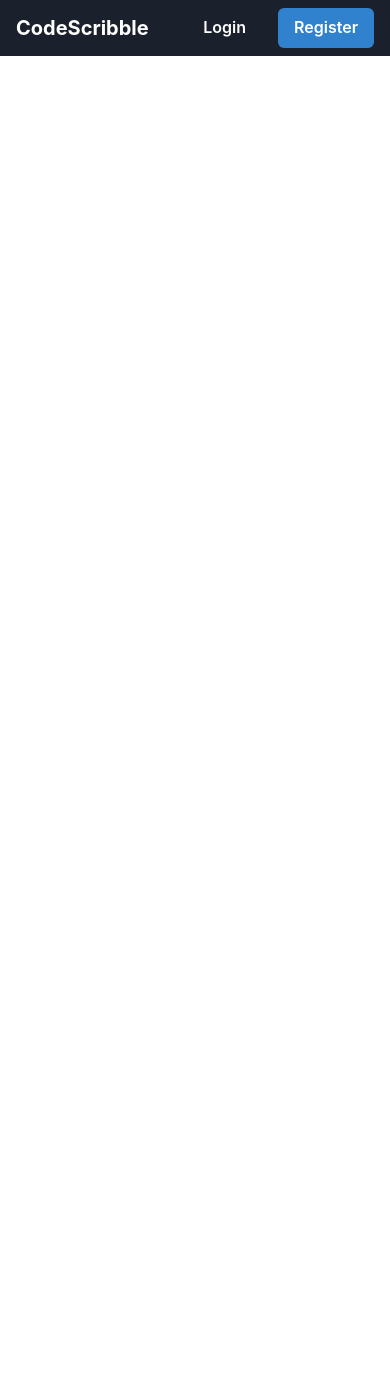
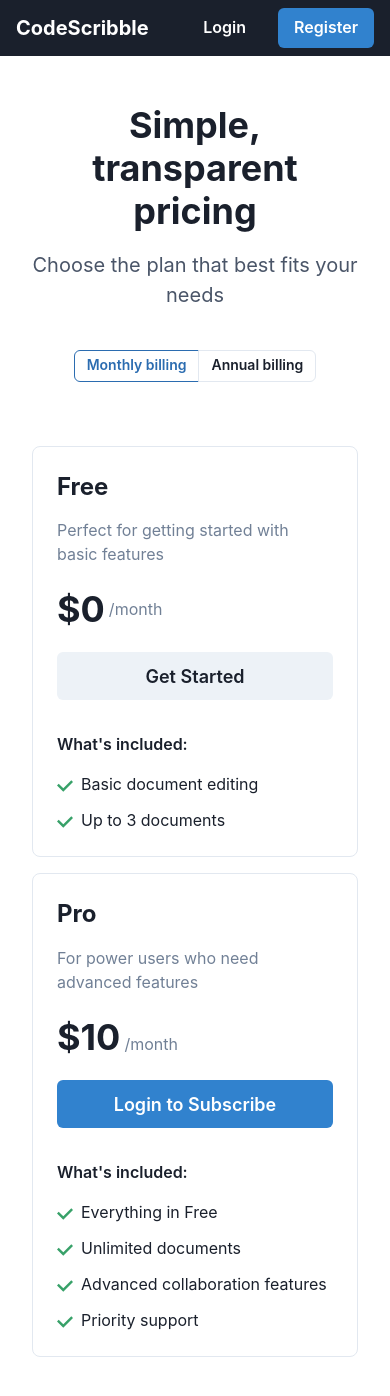
Before and after one commit to NickSavage/shared-text-editor, a React (Vite) app in the folder frontend/: page /pricing in a window 390 px wide. Shown: the top 1396 px of the page. Before the commit the page ends 844 px from the top, so only its background shows below. Built offline with nearby package versions, Linux system fonts and the light colour scheme; no server answers.

Commit message:
subscriptions on frontend

```diff
--- a/frontend/src/App.tsx
+++ b/frontend/src/App.tsx
@@ -1,32 +1,65 @@
-import { ChakraProvider } from '@chakra-ui/react';
 import { BrowserRouter as Router, Routes, Route } from 'react-router-dom';
-import axios from 'axios';
 import { AuthProvider } from './context/AuthContext';
+import { SubscriptionProvider } from './context/SubscriptionContext';
+import Navbar from './components/Navbar';
 import Login from './pages/Login';
 import Register from './pages/Register';
+import Editor from './pages/Editor';
 import DocumentList from './pages/DocumentList';
-import Editor from './pages/Editor';
 import PrivateRoute from './components/PrivateRoute';
-import Navbar from './components/Navbar';
-
-// Set default axios base URL
-axios.defaults.baseURL = import.meta.env.VITE_API_URL || 'http://localhost:3000';
+import Pricing from './pages/Pricing';
+import SubscriptionSuccess from './pages/SubscriptionSuccess';
+import SubscriptionCancel from './pages/SubscriptionCancel';
 
 function App() {
   return (
-    <ChakraProvider>
+    <Router>
       <AuthProvider>
-        <Router>
-          <Navbar />
-          <Routes>
-            <Route path="/login" element={<Login />} />
-            <Route path="/register" element={<Register />} />
-            <Route path="/" element={<PrivateRoute><DocumentList /></PrivateRoute>} />
-            <Route path="/document/:share_id" element={<Editor />} />
-          </Routes>
-        </Router>
+        <SubscriptionProvider>
+          <div className="min-h-screen bg-gray-50">
+            <Navbar />
+            <Routes>
+              <Route path="/login" element={<Login />} />
+              <Route path="/register" element={<Register />} />
+              <Route path="/pricing" element={<Pricing />} />
+              <Route
+                path="/documents"
+                element={
+                  <PrivateRoute>
+                    <DocumentList />
+                  </PrivateRoute>
+                }
+              />
+              <Route
+                path="/editor/:id"
+                element={
+                  <PrivateRoute>
+                    <Editor />
+                  </PrivateRoute>
+                }
+              />
+              <Route
+                path="/subscription/success"
+                element={
+                  <PrivateRoute>
+                    <SubscriptionSuccess />
+                  </PrivateRoute>
+                }
+              />
+              <Route
+                path="/subscription/cancel"
+                element={
+                  <PrivateRoute>
+                    <SubscriptionCancel />
+                  </PrivateRoute>
+                }
+              />
+              <Route path="/" element={<Pricing />} />
+            </Routes>
+          </div>
+        </SubscriptionProvider>
       </AuthProvider>
-    </ChakraProvider>
+    </Router>
   );
 }
 
--- /dev/null
+++ b/frontend/src/context/SubscriptionContext.tsx
@@ -0,0 +1,70 @@
+import { createContext, useContext, useState, useEffect, ReactNode } from 'react';
+import axios from 'axios';
+import { useAuth } from './AuthContext';
+
+interface SubscriptionStatus {
+    status: 'active' | 'inactive' | 'canceled';
+    planType: string | null;
+    currentPeriodEnd: string | null;
+}
+
+interface SubscriptionContextType {
+    subscriptionStatus: SubscriptionStatus | null;
+    isLoading: boolean;
+    refreshStatus: () => Promise<void>;
+}
+
+const SubscriptionContext = createContext<SubscriptionContextType | null>(null);
+
+export const useSubscription = () => {
+    const context = useContext(SubscriptionContext);
+    if (!context) {
+        throw new Error('useSubscription must be used within a SubscriptionProvider');
+    }
+    return context;
+};
+
+export const SubscriptionProvider = ({ children }: { children: ReactNode }) => {
+    const [subscriptionStatus, setSubscriptionStatus] = useState<SubscriptionStatus | null>(null);
+    const [isLoading, setIsLoading] = useState(true);
+    const { token } = useAuth();
+
+    const fetchSubscriptionStatus = async () => {
+        if (!token) {
+            setSubscriptionStatus(null);
+            setIsLoading(false);
+            return;
+        }
+
+        try {
+            const response = await axios.get('http://localhost:3000/api/subscription/status', {
+                headers: {
+                    'Authorization': `Bearer ${token}`,
+                },
+            });
+            setSubscriptionStatus(response.data);
+        } catch (error) {
+            console.error('Error fetching subscription status:', error);
+            setSubscriptionStatus(null);
+        } finally {
+            setIsLoading(false);
+        }
+    };
+
+    useEffect(() => {
+        fetchSubscriptionStatus();
+    }, [token]);
+
+    const refreshStatus = async () => {
+        setIsLoading(true);
+        await fetchSubscriptionStatus();
+    };
+
+    return (
+        <SubscriptionContext.Provider value={{ subscriptionStatus, isLoading, refreshStatus }}>
+            {children}
+        </SubscriptionContext.Provider>
+    );
+};
+
+export default SubscriptionContext;
--- a/frontend/src/pages/Pricing.tsx
+++ b/frontend/src/pages/Pricing.tsx
@@ -1,10 +1,30 @@
 import React, { useState } from 'react';
 import { useNavigate } from 'react-router-dom';
 import { useAuth } from '../context/AuthContext';
+import { useSubscription } from '../context/SubscriptionContext';
+import {
+    Box,
+    Button,
+    Container,
+    Flex,
+    Heading,
+    Text,
+    VStack,
+    HStack,
+    Stack,
+    Badge,
+    List,
+    ListItem,
+    ListIcon,
+    useColorModeValue,
+    ButtonGroup,
+} from '@chakra-ui/react';
+import { CheckIcon } from '@chakra-ui/icons';
 
 const Pricing: React.FC = () => {
     const navigate = useNavigate();
     const { user } = useAuth();
+    const { subscriptionStatus, isLoading } = useSubscription();
     const [billingInterval, setBillingInterval] = useState<'monthly' | 'annual'>('monthly');
 
     const handleSubscribe = async () => {
@@ -29,134 +49,177 @@ const Pricing: React.FC = () => {
         }
     };
 
+    const isSubscribed = subscriptionStatus?.status === 'active';
+    const isSubscriptionCanceled = subscriptionStatus?.status === 'canceled';
+
     return (
-        <div className="min-h-screen bg-gray-100 py-12 px-4 sm:px-6 lg:px-8">
-            <div className="max-w-7xl mx-auto">
-                <div className="text-center">
-                    <h2 className="text-3xl font-extrabold text-gray-900 sm:text-4xl">
+        <Box py={12} px={4}>
+            <Container maxW="7xl">
+                <VStack spacing={4} textAlign="center">
+                    <Heading as="h2" size="2xl">
                         Simple, transparent pricing
-                    </h2>
-                    <p className="mt-4 text-xl text-gray-600">
+                    </Heading>
+                    <Text fontSize="xl" color="gray.600">
                         Choose the plan that best fits your needs
-                    </p>
-                    <div className="mt-6">
-                        <div className="relative self-center rounded-lg bg-gray-200 p-0.5 flex sm:mt-8">
-                            <button
-                                type="button"
-                                className={`relative w-1/2 rounded-md py-2 text-sm font-medium whitespace-nowrap focus:outline-none ${
-                                    billingInterval === 'monthly'
-                                        ? 'bg-white border-gray-200 shadow-sm text-gray-900'
-                                        : 'border border-transparent text-gray-700'
-                                }`}
+                    </Text>
+                    {!isLoading && isSubscribed && (
+                        <VStack spacing={2}>
+                            <Badge colorScheme="green" p={2} borderRadius="full">
+                                Active Subscription
+                            </Badge>
+                            {subscriptionStatus?.currentPeriodEnd && (
+                                <Text fontSize="sm" color="gray.500">
+                                    Next billing date: {new Date(subscriptionStatus.currentPeriodEnd).toLocaleDateString()}
+                                </Text>
+                            )}
+                        </VStack>
+                    )}
+                    {!isLoading && isSubscriptionCanceled && (
+                        <VStack spacing={2}>
+                            <Badge colorScheme="yellow" p={2} borderRadius="full">
+                                Subscription Canceled
+                            </Badge>
+                            {subscriptionStatus?.currentPeriodEnd && (
+                                <Text fontSize="sm" color="gray.500">
+                                    Access until: {new Date(subscriptionStatus.currentPeriodEnd).toLocaleDateString()}
+                                </Text>
+                            )}
+                        </VStack>
+                    )}
+                    <ButtonGroup size="sm" isAttached variant="outline" mt={6}>
+                        <Button
                             onClick={() => setBillingInterval('monthly')}
+                            colorScheme={billingInterval === 'monthly' ? 'blue' : 'gray'}
                         >
                             Monthly billing
-                            </button>
-                            <button
-                                type="button"
-                                className={`relative w-1/2 rounded-md py-2 text-sm font-medium whitespace-nowrap focus:outline-none ${
-                                    billingInterval === 'annual'
-                                        ? 'bg-white border-gray-200 shadow-sm text-gray-900'
-                                        : 'border border-transparent text-gray-700'
-                                }`}
+                        </Button>
+                        <Button
                             onClick={() => setBillingInterval('annual')}
+                            colorScheme={billingInterval === 'annual' ? 'blue' : 'gray'}
                         >
                             Annual billing
-                            </button>
-                        </div>
-                    </div>
-                </div>
+                        </Button>
+                    </ButtonGroup>
+                </VStack>
 
-                <div className="mt-12 space-y-4 sm:mt-16 sm:space-y-0 sm:grid sm:grid-cols-2 sm:gap-6 lg:max-w-4xl lg:mx-auto">
+                <Stack
+                    direction={{ base: 'column', md: 'row' }}
+                    spacing={{ base: 4, lg: 6 }}
+                    mt={16}
+                    maxW="4xl"
+                    mx="auto"
+                >
                     {/* Free Tier */}
-                    <div className="border border-gray-200 rounded-lg shadow-sm divide-y divide-gray-200">
-                        <div className="p-6">
-                            <h3 className="text-lg font-medium text-gray-900">Free</h3>
-                            <p className="mt-4 text-sm text-gray-500">Perfect for getting started with basic features</p>
-                            <p className="mt-8">
-                                <span className="text-4xl font-extrabold text-gray-900">$0</span>
-                                <span className="text-base font-medium text-gray-500">/month</span>
-                            </p>
-                            <button
-                                className="mt-8 block w-full bg-gray-800 text-white rounded-md py-2 text-sm font-semibold hover:bg-gray-900"
+                    <Box
+                        flex={1}
+                        p={6}
+                        border="1px"
+                        borderColor="gray.200"
+                        borderRadius="lg"
+                        bg={useColorModeValue('white', 'gray.800')}
+                    >
+                        <VStack spacing={4} align="stretch">
+                            <Heading size="lg">Free</Heading>
+                            <Text color="gray.500">Perfect for getting started with basic features</Text>
+                            <HStack spacing={1}>
+                                <Text fontSize="4xl" fontWeight="bold">$0</Text>
+                                <Text color="gray.500">/month</Text>
+                            </HStack>
+                            <Button
+                                colorScheme="gray"
+                                size="lg"
                                 onClick={() => navigate('/documents')}
                             >
                                 Get Started
-                            </button>
-                        </div>
-                        <div className="px-6 pt-6 pb-8">
-                            <h4 className="text-sm font-medium text-gray-900 tracking-wide">What's included:</h4>
-                            <ul className="mt-6 space-y-4">
-                                <li className="flex space-x-3">
-                                    <svg className="flex-shrink-0 h-5 w-5 text-green-500" fill="currentColor" viewBox="0 0 20 20">
-                                        <path fillRule="evenodd" d="M16.707 5.293a1 1 0 010 1.414l-8 8a1 1 0 01-1.414 0l-4-4a1 1 0 011.414-1.414L8 12.586l7.293-7.293a1 1 0 011.414 0z" clipRule="evenodd" />
-                                    </svg>
-                                    <span className="text-sm text-gray-500">Basic document editing</span>
-                                </li>
-                                <li className="flex space-x-3">
-                                    <svg className="flex-shrink-0 h-5 w-5 text-green-500" fill="currentColor" viewBox="0 0 20 20">
-                                        <path fillRule="evenodd" d="M16.707 5.293a1 1 0 010 1.414l-8 8a1 1 0 01-1.414 0l-4-4a1 1 0 011.414-1.414L8 12.586l7.293-7.293a1 1 0 011.414 0z" clipRule="evenodd" />
-                                    </svg>
-                                    <span className="text-sm text-gray-500">Up to 3 documents</span>
-                                </li>
-                            </ul>
-                        </div>
-                    </div>
+                            </Button>
+                            <Box pt={4}>
+                                <Text fontWeight="semibold" mb={4}>What's included:</Text>
+                                <List spacing={3}>
+                                    <ListItem>
+                                        <ListIcon as={CheckIcon} color="green.500" />
+                                        Basic document editing
+                                    </ListItem>
+                                    <ListItem>
+                                        <ListIcon as={CheckIcon} color="green.500" />
+                                        Up to 3 documents
+                                    </ListItem>
+                                </List>
+                            </Box>
+                        </VStack>
+                    </Box>
 
                     {/* Pro Tier */}
-                    <div className="border border-gray-200 rounded-lg shadow-sm divide-y divide-gray-200">
-                        <div className="p-6">
-                            <h3 className="text-lg font-medium text-gray-900">Pro</h3>
-                            <p className="mt-4 text-sm text-gray-500">For power users who need advanced features</p>
-                            <p className="mt-8">
-                                <span className="text-4xl font-extrabold text-gray-900">
+                    <Box
+                        flex={1}
+                        p={6}
+                        border="1px"
+                        borderColor="gray.200"
+                        borderRadius="lg"
+                        bg={useColorModeValue('white', 'gray.800')}
+                    >
+                        <VStack spacing={4} align="stretch">
+                            <Heading size="lg">Pro</Heading>
+                            <Text color="gray.500">For power users who need advanced features</Text>
+                            <HStack spacing={1} align="baseline">
+                                <Text fontSize="4xl" fontWeight="bold">
                                     ${billingInterval === 'monthly' ? '10' : '100'}
-                                </span>
-                                <span className="text-base font-medium text-gray-500">/{billingInterval === 'monthly' ? 'month' : 'year'}</span>
+                                </Text>
+                                <Text color="gray.500">/{billingInterval === 'monthly' ? 'month' : 'year'}</Text>
                                 {billingInterval === 'annual' && (
-                                    <span className="ml-2 text-sm text-green-500">Save 17%</span>
+                                    <Badge colorScheme="green" ml={2}>Save 17%</Badge>
                                 )}
-                            </p>
-                            <button
-                                className="mt-8 block w-full bg-indigo-600 text-white rounded-md py-2 text-sm font-semibold hover:bg-indigo-700"
+                            </HStack>
+                            {!user ? (
+                                <Button
+                                    colorScheme="blue"
+                                    size="lg"
+                                    onClick={() => navigate('/login')}
+                                >
+                                    Login to Subscribe
+                                </Button>
+                            ) : isSubscribed ? (
+                                <Button
+                                    colorScheme="red"
+                                    size="lg"
+                                    onClick={() => window.location.href = 'https://billing.stripe.com/p/login/test'}
+                                >
+                                    Manage Subscription
+                                </Button>
+                            ) : (
+                                <Button
+                                    colorScheme="blue"
+                                    size="lg"
                                     onClick={handleSubscribe}
                                 >
-                                Subscribe
-                            </button>
-                        </div>
-                        <div className="px-6 pt-6 pb-8">
-                            <h4 className="text-sm font-medium text-gray-900 tracking-wide">What's included:</h4>
-                            <ul className="mt-6 space-y-4">
-                                <li className="flex space-x-3">
-                                    <svg className="flex-shrink-0 h-5 w-5 text-green-500" fill="currentColor" viewBox="0 0 20 20">
-                                        <path fillRule="evenodd" d="M16.707 5.293a1 1 0 010 1.414l-8 8a1 1 0 01-1.414 0l-4-4a1 1 0 011.414-1.414L8 12.586l7.293-7.293a1 1 0 011.414 0z" clipRule="evenodd" />
-                                    </svg>
-                                    <span className="text-sm text-gray-500">Everything in Free</span>
-                                </li>
-                                <li className="flex space-x-3">
-                                    <svg className="flex-shrink-0 h-5 w-5 text-green-500" fill="currentColor" viewBox="0 0 20 20">
-                                        <path fillRule="evenodd" d="M16.707 5.293a1 1 0 010 1.414l-8 8a1 1 0 01-1.414 0l-4-4a1 1 0 011.414-1.414L8 12.586l7.293-7.293a1 1 0 011.414 0z" clipRule="evenodd" />
-                                    </svg>
-                                    <span className="text-sm text-gray-500">Unlimited documents</span>
-                                </li>
-                                <li className="flex space-x-3">
-                                    <svg className="flex-shrink-0 h-5 w-5 text-green-500" fill="currentColor" viewBox="0 0 20 20">
-                                        <path fillRule="evenodd" d="M16.707 5.293a1 1 0 010 1.414l-8 8a1 1 0 01-1.414 0l-4-4a1 1 0 011.414-1.414L8 12.586l7.293-7.293a1 1 0 011.414 0z" clipRule="evenodd" />
-                                    </svg>
-                                    <span className="text-sm text-gray-500">Advanced collaboration features</span>
-                                </li>
-                                <li className="flex space-x-3">
-                                    <svg className="flex-shrink-0 h-5 w-5 text-green-500" fill="currentColor" viewBox="0 0 20 20">
-                                        <path fillRule="evenodd" d="M16.707 5.293a1 1 0 010 1.414l-8 8a1 1 0 01-1.414 0l-4-4a1 1 0 011.414-1.414L8 12.586l7.293-7.293a1 1 0 011.414 0z" clipRule="evenodd" />
-                                    </svg>
-                                    <span className="text-sm text-gray-500">Priority support</span>
-                                </li>
-                            </ul>
-                        </div>
-                    </div>
-                </div>
-            </div>
-        </div>
+                                    {isSubscriptionCanceled ? 'Resubscribe' : 'Subscribe'}
+                                </Button>
+                            )}
+                            <Box pt={4}>
+                                <Text fontWeight="semibold" mb={4}>What's included:</Text>
+                                <List spacing={3}>
+                                    <ListItem>
+                                        <ListIcon as={CheckIcon} color="green.500" />
+                                        Everything in Free
+                                    </ListItem>
+                                    <ListItem>
+                                        <ListIcon as={CheckIcon} color="green.500" />
+                                        Unlimited documents
+                                    </ListItem>
+                                    <ListItem>
+                                        <ListIcon as={CheckIcon} color="green.500" />
+                                        Advanced collaboration features
+                                    </ListItem>
+                                    <ListItem>
+                                        <ListIcon as={CheckIcon} color="green.500" />
+                                        Priority support
+                                    </ListItem>
+                                </List>
+                            </Box>
+                        </VStack>
+                    </Box>
+                </Stack>
+            </Container>
+        </Box>
     );
 };
 
--- a/frontend/src/pages/SubscriptionSuccess.tsx
+++ b/frontend/src/pages/SubscriptionSuccess.tsx
@@ -1,54 +1,59 @@
 import React, { useEffect } from 'react';
 import { useNavigate, useSearchParams } from 'react-router-dom';
+import { useSubscription } from '../context/SubscriptionContext';
+import {
+    Box,
+    Container,
+    VStack,
+    Heading,
+    Text,
+    Button,
+    Circle,
+    Icon,
+} from '@chakra-ui/react';
+import { CheckIcon } from '@chakra-ui/icons';
 
 const SubscriptionSuccess: React.FC = () => {
     const navigate = useNavigate();
     const [searchParams] = useSearchParams();
     const sessionId = searchParams.get('session_id');
+    const { refreshStatus } = useSubscription();
 
     useEffect(() => {
+        // Refresh subscription status when the page loads
+        refreshStatus();
+
         const timer = setTimeout(() => {
             navigate('/documents');
         }, 5000);
 
         return () => clearTimeout(timer);
-    }, [navigate]);
+    }, [navigate, refreshStatus]);
 
     return (
-        <div className="min-h-screen bg-gray-100 flex flex-col justify-center py-12 sm:px-6 lg:px-8">
-            <div className="mt-8 sm:mx-auto sm:w-full sm:max-w-md">
-                <div className="bg-white py-8 px-4 shadow sm:rounded-lg sm:px-10">
-                    <div className="text-center">
-                        <svg
-                            className="mx-auto h-12 w-12 text-green-600"
-                            fill="none"
-                            stroke="currentColor"
-                            viewBox="0 0 48 48"
+        <Box minH="100vh" bg="gray.50" py={12}>
+            <Container maxW="md">
+                <Box bg="white" p={8} shadow="md" rounded="lg">
+                    <VStack spacing={6}>
+                        <Circle size="12" bg="green.100">
+                            <Icon as={CheckIcon} w={6} h={6} color="green.500" />
+                        </Circle>
+                        <Heading size="lg" textAlign="center">
+                            Subscription Successful!
+                        </Heading>
+                        <Text color="gray.600" textAlign="center">
+                            Thank you for subscribing. You will be redirected to your documents in a few seconds.
+                        </Text>
+                        <Button
+                            colorScheme="blue"
+                            onClick={() => navigate('/documents')}
                         >
-                            <circle
-                                className="opacity-25"
-                                cx="24"
-                                cy="24"
-                                r="20"
-                                stroke="currentColor"
-                                strokeWidth="4"
-                            />
-                            <path
-                                className="opacity-75"
-                                fill="currentColor"
-                                d="M16.707 22.293a1 1 0 00-1.414 1.414l6 6a1 1 0 001.414 0l12-12a1 1 0 10-1.414-1.414L22 27.586l-5.293-5.293z"
-                            />
-                        </svg>
-                        <h2 className="mt-6 text-center text-3xl font-extrabold text-gray-900">
-                            Subscription Successful!
-                        </h2>
-                        <p className="mt-2 text-center text-sm text-gray-600">
-                            Thank you for subscribing. You will be redirected to your documents in a few seconds.
-                        </p>
-                    </div>
-                </div>
-            </div>
-        </div>
+                            Go to Documents
+                        </Button>
+                    </VStack>
+                </Box>
+            </Container>
+        </Box>
     );
 };
 
```
Also changed, not shown: frontend/src/pages/SubscriptionCancel.tsx (+29 -37 lines), 1 other file (tests, documents, lock files or other folders). Lines whose indentation alone changed are shown as unchanged.
